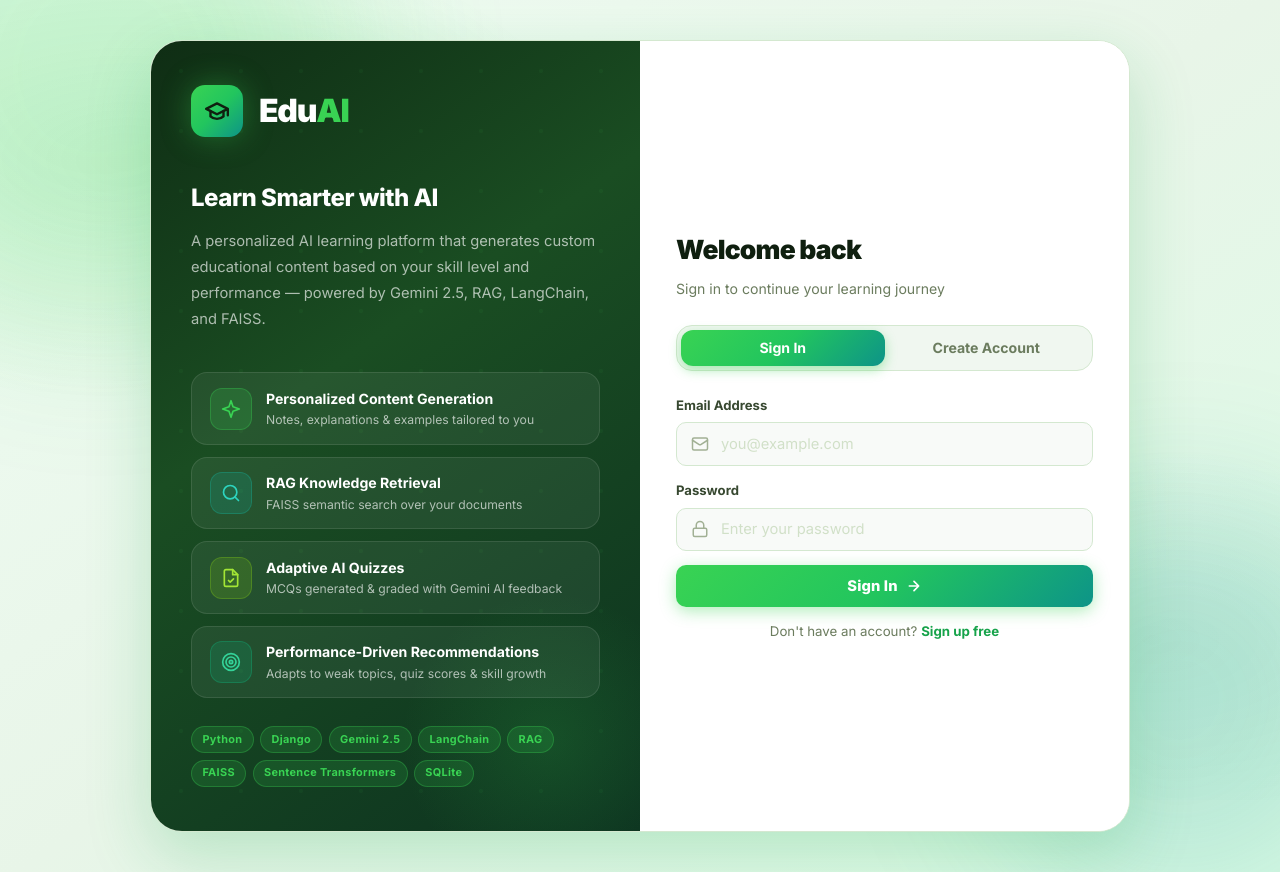
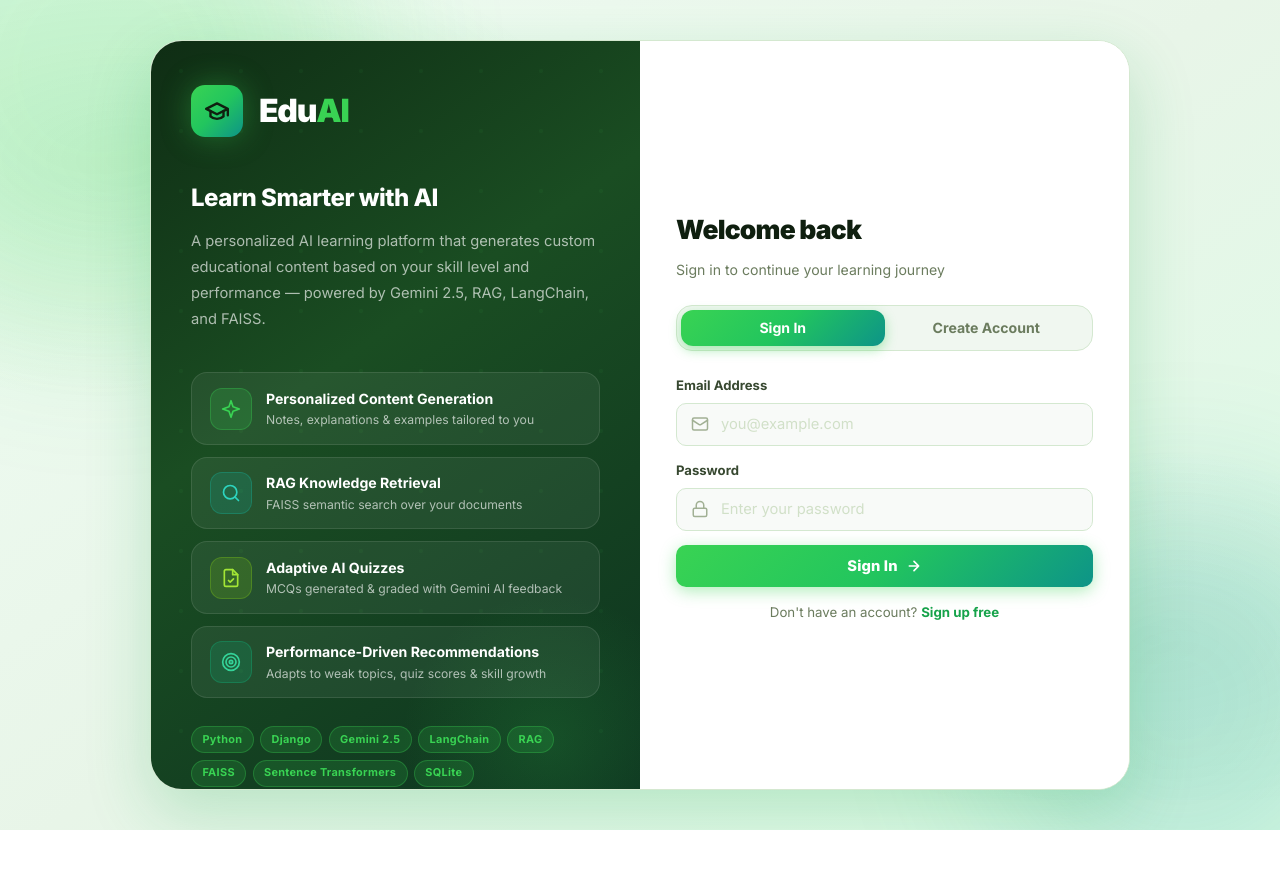
Before and after one commit to kowsalya2025/AIcontant, a Django app: page / in a window 1280 px wide. After the commit the page ends 830 px from the top, so only its background shows below. Run offline with Django 4.2, Linux system fonts and the light colour scheme; parts of the project's set-up code (start-up, migrations or seed data) failed here and were passed over.

Commit message:
Set login card max height to 750px

```diff
--- a/frontend/static/css/styles.css
+++ b/frontend/static/css/styles.css
@@ -157,7 +157,7 @@ button { font-family: inherit; cursor: pointer; }
   display: grid;
   grid-template-columns: 1fr 1fr;
   width: 100%; max-width: 980px;
-  min-height: auto;
+  max-height: 750px;
   margin: auto;
   border-radius: var(--r-xl);
   overflow: hidden;
@@ -247,6 +247,8 @@ button { font-family: inherit; cursor: pointer; }
   background: #ffffff;
   padding: 2.25rem 2.25rem;
   display: flex; flex-direction: column; justify-content: center;
+  max-height: 750px;
+  overflow-y: auto;
 }
 .auth-card-title { font-size: 1.65rem; font-weight: 900; letter-spacing: -0.03em; color: var(--t1); margin-bottom: 0.35rem; }
 .auth-card-sub   { color: var(--t3); font-size: 0.88rem; margin-bottom: 1.5rem; }
```
